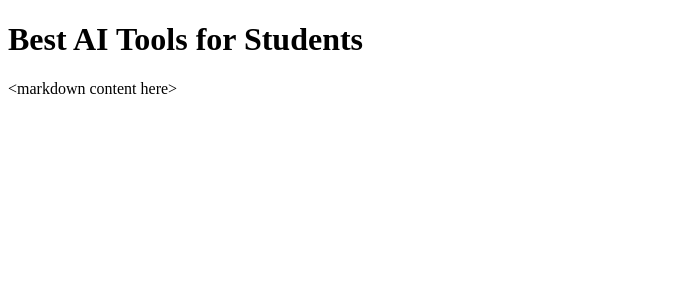
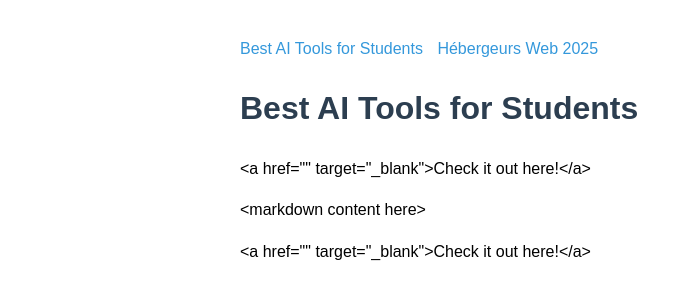
Before and after one commit to samw425-glitch/agent-framework, a plain HTML site: page Best_AI_Tools_for_Students_English.html in a window 1280 px wide. Shown: the whole page, without its empty margins (0-692 px from the left). Drawn offline with Linux system fonts and the light colour scheme.

Commit message:
Update documentation

```diff
--- a/Best_AI_Tools_for_Students_English.html
+++ b/Best_AI_Tools_for_Students_English.html
@@ -4,9 +4,15 @@
     <head>
         <meta charset="utf-8">
         <title>Best AI Tools for Students (English)</title>
+        <link rel="stylesheet" href="style.css">
     </head>
     <body>
+        <nav><ul><li><a href="Best_AI_Tools_for_Students_English.html">Best AI Tools for Students</a></li>
+<li><a href="Hébergeurs_Web_2025_French.html">Hébergeurs Web 2025</a></li>
+</ul></nav>
         <h1>Best AI Tools for Students</h1>
-        <p>&lt;markdown content here&gt;</p>
+        <p>&lt;a href=&quot;&quot; target=&quot;_blank&quot;&gt;Check it out here!&lt;/a&gt;</p>
+<p>&lt;markdown content here&gt;</p>
+<p>&lt;a href=&quot;&quot; target=&quot;_blank&quot;&gt;Check it out here!&lt;/a&gt;</p>
     </body>
     </html>
--- /dev/null
+++ b/style.css
@@ -0,0 +1,30 @@
+body {
+    font-family: Arial, sans-serif;
+    line-height: 1.6;
+    max-width: 800px;
+    margin: 0 auto;
+    padding: 20px;
+}
+
+h1 {
+    color: #2c3e50;
+}
+
+nav ul {
+    list-style-type: none;
+    padding: 0;
+}
+
+nav li {
+    display: inline;
+    margin-right: 10px;
+}
+
+a {
+    text-decoration: none;
+    color: #3498db;
+}
+
+a:hover {
+    text-decoration: underline;
+}
```
Also changed, not shown: Hébergeurs_Web_2025_French.html (+7 -1 lines).
